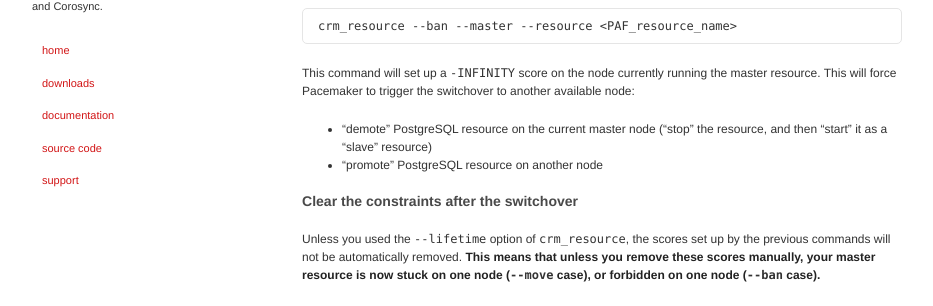
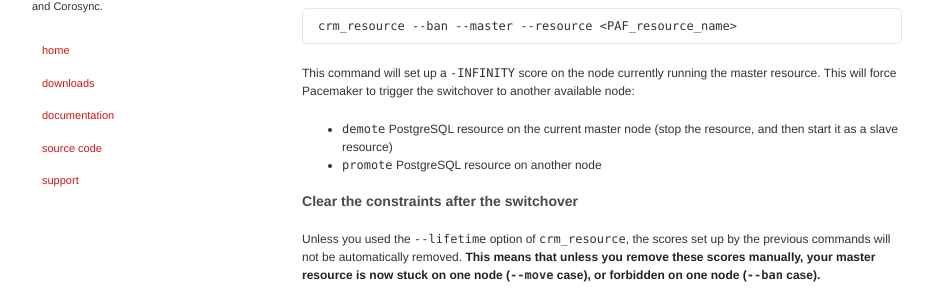
Before and after one commit to ClusterLabs/PAF, a Jekyll site: the page built from administration.md, in a window 1280 px wide and 900 px high, scrolled down 1668 px. Shown: the part 138-444 px from the top of the window, without its empty margins (173-1106 px from the left). Built offline with Jekyll 4.4.1, drawn with Linux system fonts in a browser that asks for light colours.

```diff
--- a/administration.md
+++ b/administration.md
@@ -127,9 +127,10 @@ crm_resource --ban --master --resource <PAF_resource_name>
 This command will set up a `-INFINITY` score on the node currently running the
 master resource. This will force Pacemaker to trigger the switchover to another
 available node:
-  * "demote" PostgreSQL resource on the current master node ("stop" the
-    resource, and then "start" it as a "slave" resource)
-  * "promote" PostgreSQL resource on another node
+
+  * `demote` PostgreSQL resource on the current master node (stop the
+    resource, and then start it as a slave resource)
+  * `promote` PostgreSQL resource on another node
 
 
 ### Clear the constraints after the switchover
```
